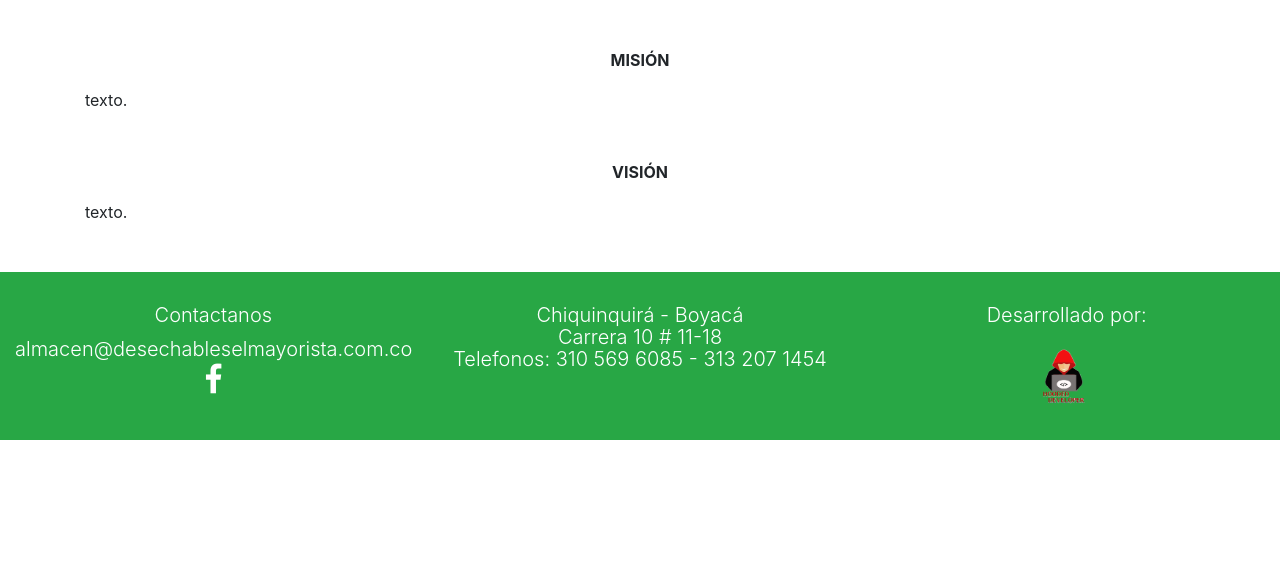
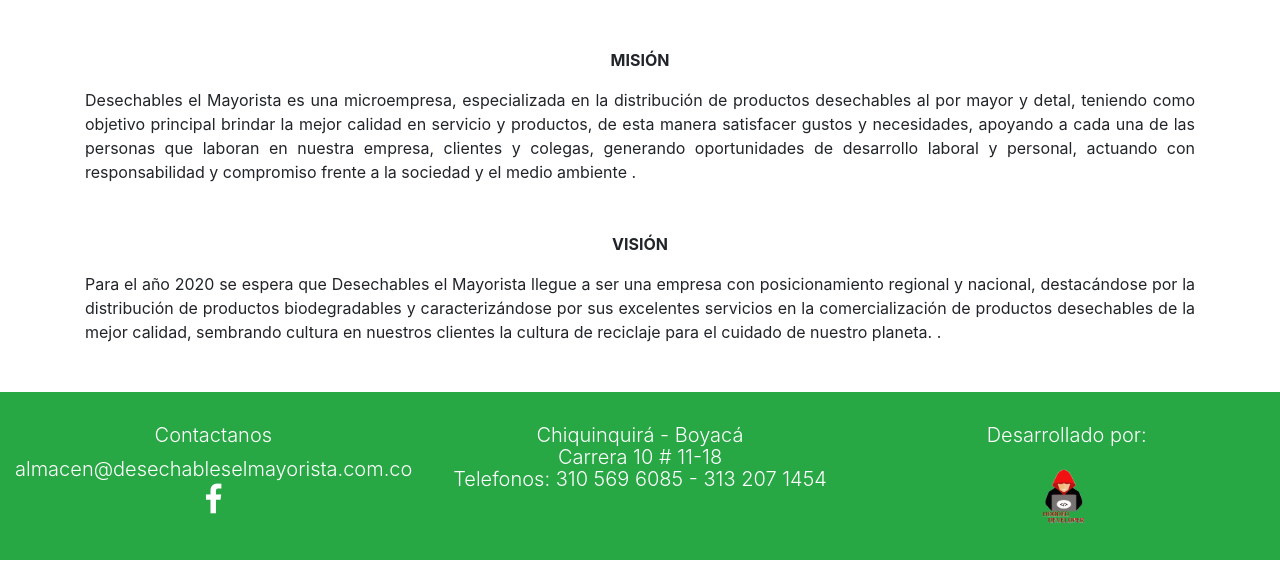
Before and after one commit to DevHoodChiquinquira/ElMayorista, a Django app: template templates/paginas/QuienesSomos.html in a window 1280 px wide. Shown: the part 64-648 px from the top of the page. Run offline with Django 3.2, Linux system fonts and the light colour scheme; the template is opened without the code that fills it, so the values that code supplies are empty; parts of the project's set-up code (start-up, migrations or seed data) failed here and were passed over; some libraries are stand-ins or nearby versions.

Commit message:
contenido de quienes somos, statico

```diff
--- a/templates/paginas/QuienesSomos.html
+++ b/templates/paginas/QuienesSomos.html
@@ -5,10 +5,22 @@
 
 <section class="container">
   <p class="mt-5 text-center text-uppercase font-weight-bold">Misión</p>
-  <p class="text-justify">texto.</p>
+  <p class="text-justify">Desechables el Mayorista es una microempresa,
+    especializada en la distribución de productos desechables al por mayor y detal,
+    teniendo como objetivo principal brindar la mejor calidad en servicio y productos,
+    de esta manera satisfacer gustos y necesidades, apoyando a cada una de las personas
+    que laboran en nuestra empresa, clientes y colegas, generando oportunidades de
+    desarrollo laboral y personal, actuando con responsabilidad y compromiso frente
+    a la sociedad y el medio ambiente .</p>
 
   <p class="mt-5 text-center text-uppercase font-weight-bold">Visión</p>
-  <p class="text-justify">texto.</p>
+  <p class="text-justify">Para el año 2020 se espera que Desechables el Mayorista
+    llegue a ser una empresa con posicionamiento regional y nacional, destacándose
+    por la distribución de productos biodegradables y caracterizándose por sus excelentes
+    servicios en la comercialización de productos desechables de la mejor calidad,
+    sembrando cultura en nuestros clientes la cultura de reciclaje para el cuidado de
+    nuestro planeta.
+    .</p>
 
 </section>
 
```
